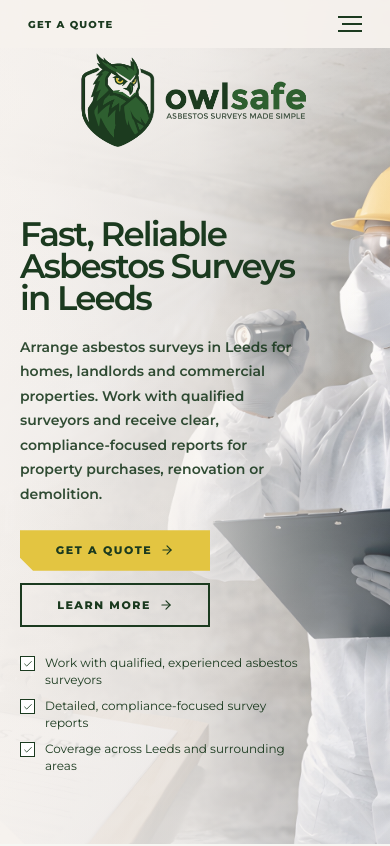
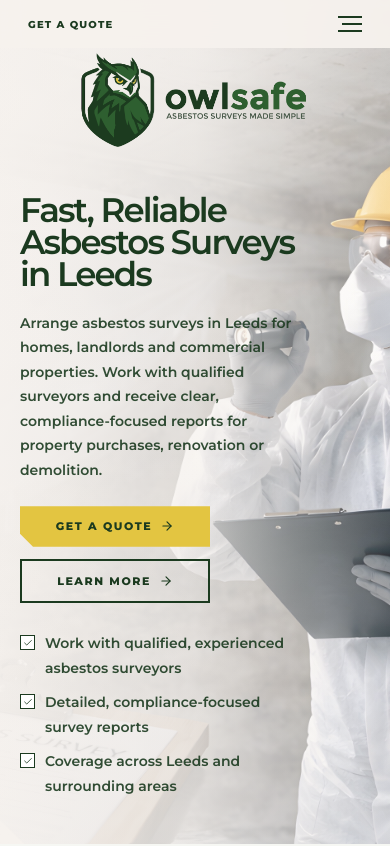
Before and after one commit to nayfeee/owlsafe, a Next.js app: page / in a window 390 px wide. Shown: the top 846 px of the page. Built offline with nearby package versions, Linux system fonts and the light colour scheme.

Commit message:
Working on mobile hero section

```diff
--- a/components/Hero.tsx
+++ b/components/Hero.tsx
@@ -60,7 +60,7 @@ export default function Hero({
               {title}
             </h1>
 
-            <p className="mt-5 max-w-[620px] text-[15px] font-semibold leading-7 text-[#1b3a1f]/90">
+            <p className="mt-5 max-w-[620px] text-[15px] leading-7 text-[#1b3a1f]/90">
               {intro}
             </p>
 
@@ -170,10 +170,10 @@ export default function Hero({
               </div>
 
               {trustPoints.length > 0 && (
-                <div className="mt-7 grid gap-2.5 text-[12px] leading-snug text-[#1b3a1f]">
+                <div className="mt-7 grid gap-2.5 text-[14px] font-semibold leading-[1.75] text-[#1b3a1f]/90">
                   {trustPoints.map((point) => (
                     <div className="flex items-start gap-2.5" key={point}>
-                      <div className="mt-[1px] flex h-[15px] w-[15px] shrink-0 items-center justify-center border border-[#1b3a1f] bg-white">
+                      <div className="mt-[4px] flex h-[15px] w-[15px] shrink-0 items-center justify-center border border-[#1b3a1f] bg-white">
                         <Check className="h-2.5 w-2.5 text-[#1b3a1f]" />
                       </div>
                       <span>{point}</span>
```
